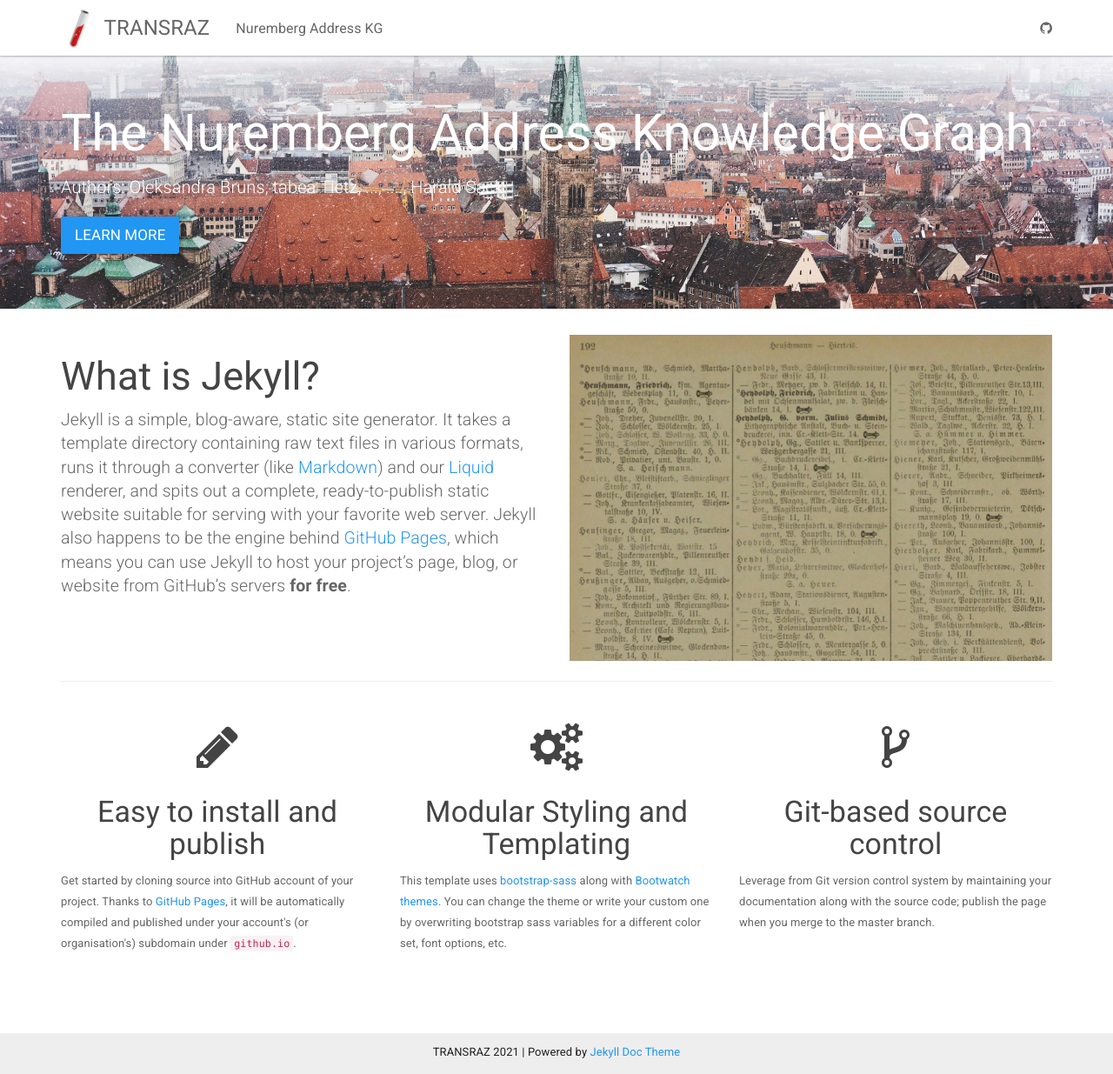
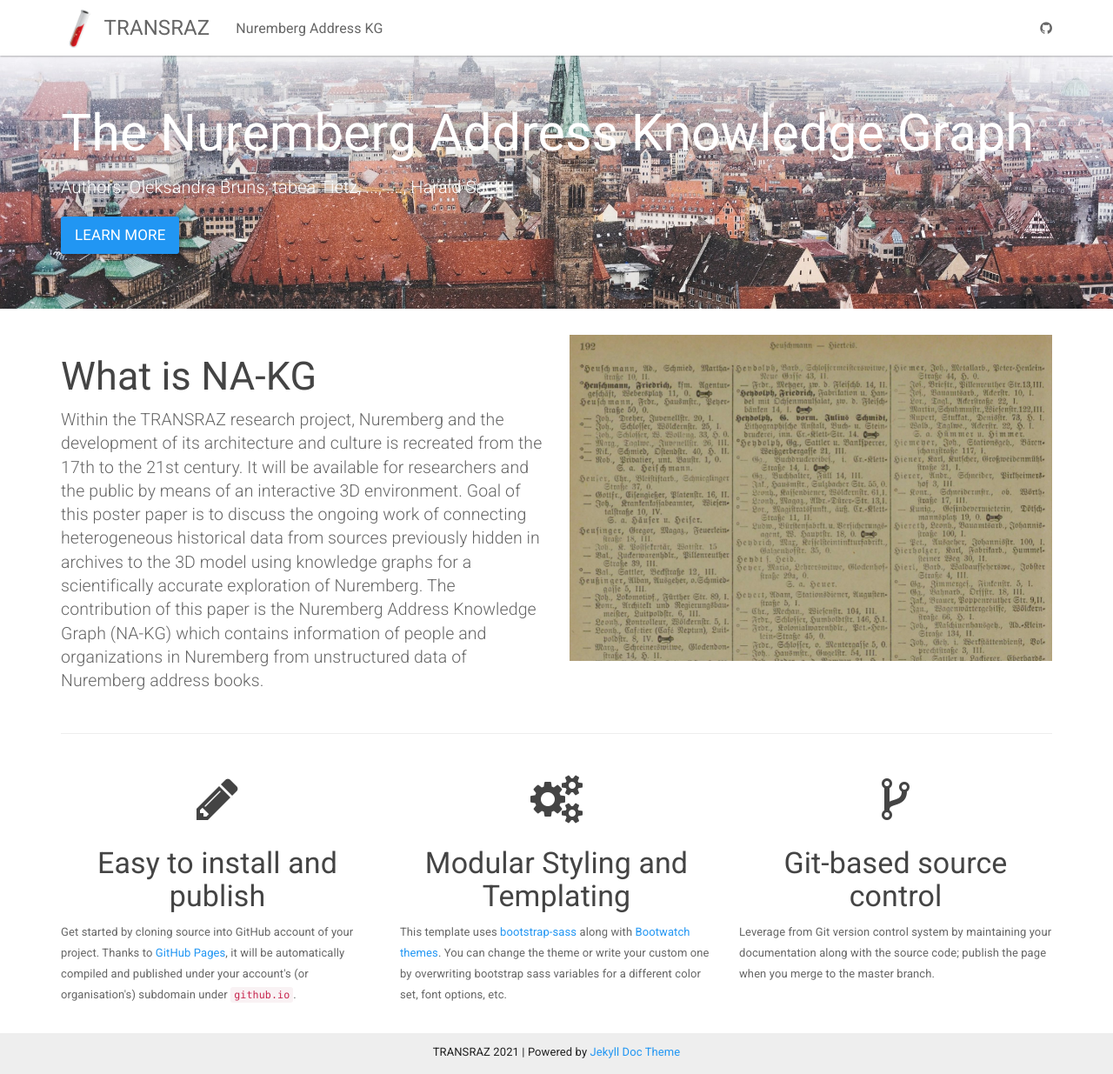
Before and after one commit to ISE-FIZKarlsruhe/Transraz, a Jekyll site: the page built from NA-KG.html, in a window 1280 px wide and 1235 px high. Shown: the whole window at 87% size. Built offline with Jekyll 4.4.1, drawn with Linux system fonts in a browser that asks for light colours.

Commit message:
Update NA-KG.html

```diff
--- a/NA-KG.html
+++ b/NA-KG.html
@@ -13,16 +13,8 @@ layout: default
 <div class="container">
     <div class="row">
         <div class="col-md-6">
-            <h2 class="header-light regular-pad">What is Jekyll?</h2>
-              <p class="lead">Jekyll is a simple, blog-aware, static site generator. It takes a template
-              directory containing raw text files in various formats, runs it through
-              a converter (like <a href="https://daringfireball.net/projects/markdown/">Markdown</a>)
-              and our <a href="https://github.com/Shopify/liquid/wiki">Liquid</a> renderer, and
-              spits out a complete, ready-to-publish static website suitable
-              for serving with your favorite web server. Jekyll also happens to be the engine
-              behind <a href="https://pages.github.com">GitHub Pages</a>, which means you can use Jekyll
-              to host your project’s page, blog, or website from GitHub’s servers <strong>for
-              free</strong>.</p>
+            <h2 class="header-light regular-pad">What is NA-KG</h2>
+              <p class="lead">Within the TRANSRAZ research project, Nuremberg and the development of its architecture and culture is recreated from the 17th to the 21st century. It will be available for researchers and the public by means of an interactive 3D environment. Goal of this poster paper is to discuss the ongoing work of connecting heterogeneous historical data from sources previously hidden in archives to the 3D model using knowledge graphs for a scientifically accurate exploration of Nuremberg. The contribution of this paper is the Nuremberg Address Knowledge Graph (NA-KG) which contains information of people and organizations in Nuremberg from unstructured data of Nuremberg address books.</p>
         </div>
         <div class="col-md-6 text-center">
             <img src="{{ "/assets/img/addressbookexample.png" | relative_url }}" alt="NA-KG example Address Book" class="img-responsive">
```
